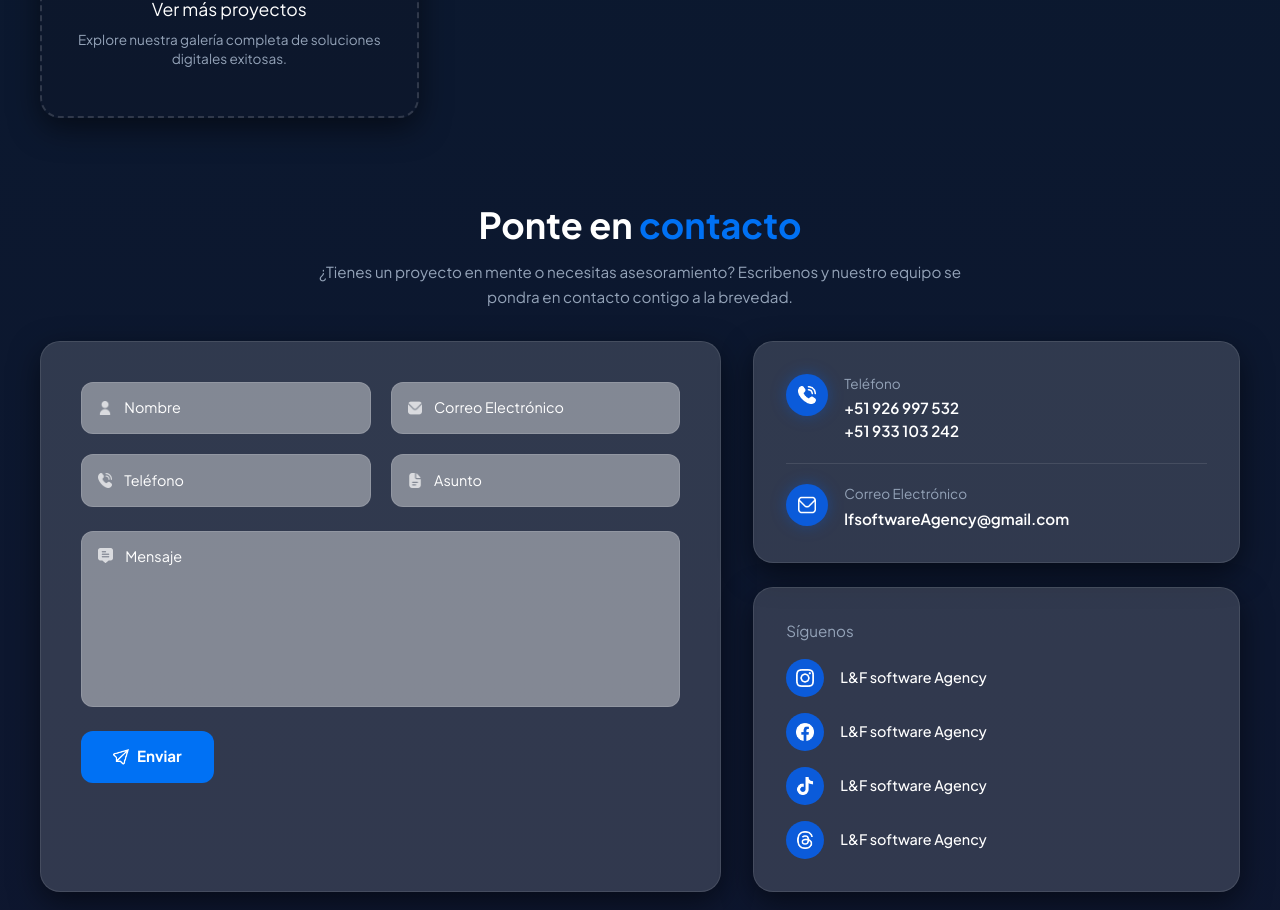
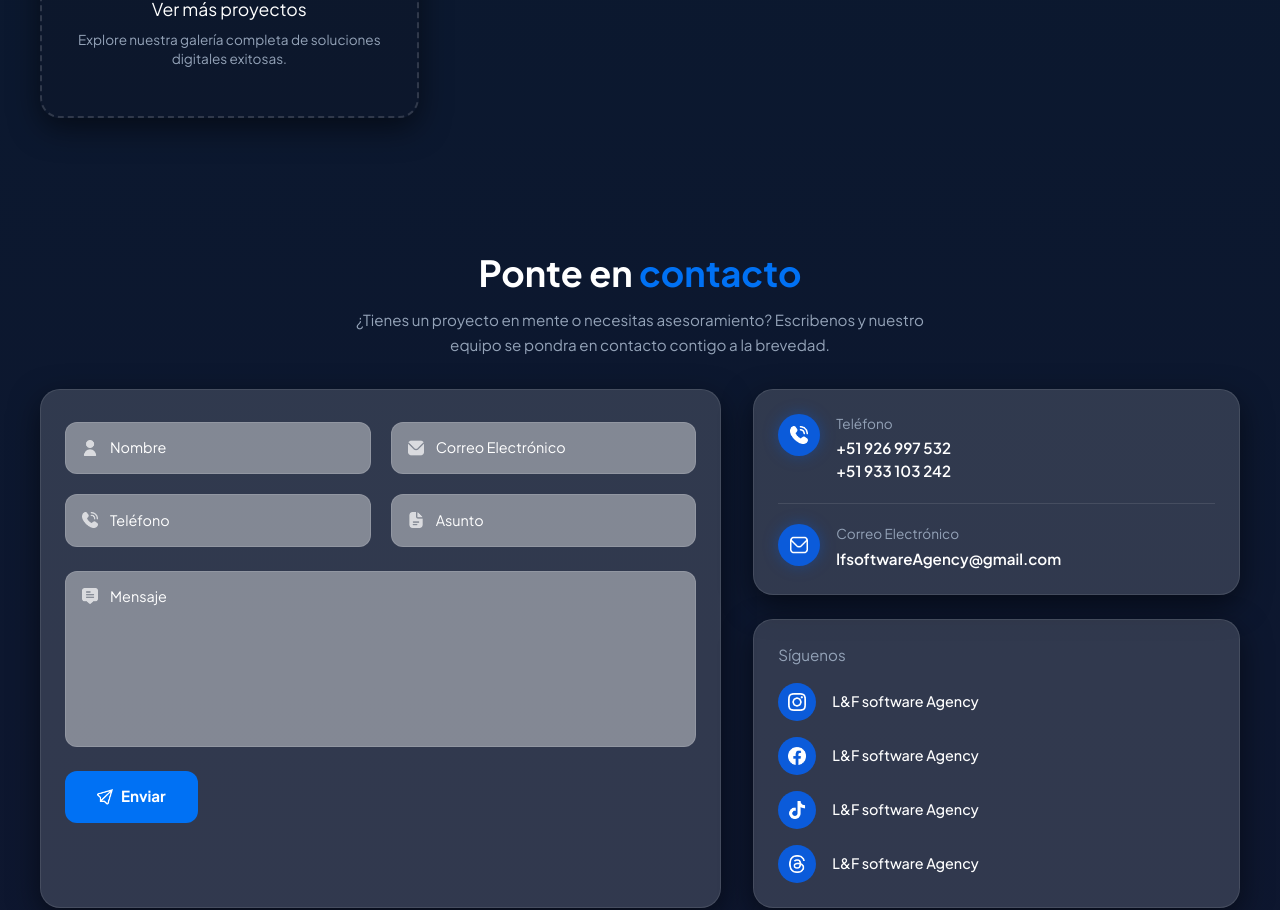
Before and after one commit to lfsoftwareagency/lf-website, a Next.js app: page / in a window 1280 px wide. Shown: the part 4972-5882 px from the top of the page. Built offline with nearby package versions, Linux system fonts and the light colour scheme.

Commit message:
actualizando css de contactos

```diff
--- a/app/sass/contacto.modulo.css
+++ b/app/sass/contacto.modulo.css
@@ -1,17 +1,21 @@
 @charset "UTF-8";
 .contacto_section {
   width: 100%;
-  padding: 1rem 2rem 4rem 2rem;
+  max-width: 100vw;
+  overflow-x: hidden;
+  padding: 4rem 1rem 4rem 1rem;
   scroll-margin-top: 70px;
   display: flex;
   flex-direction: column;
   align-items: center;
   font-family: "Plus Jakarta Sans", sans-serif;
+  box-sizing: border-box;
 }
 .contacto_section .contacto_header {
   text-align: center;
   max-width: 650px;
   margin-bottom: 2rem;
+  padding: 0 1rem;
 }
 .contacto_section .contacto_header .contacto_titulo {
   font-size: 2.25rem;
@@ -33,6 +37,7 @@
   gap: 2rem;
   width: 100%;
   max-width: 1200px;
+  box-sizing: border-box;
   /* Formulario Izquierda */
   /* Columna Derecha */
 }
@@ -40,11 +45,13 @@
   background: rgba(255, 255, 255, 0.15);
   border: 1px solid rgba(255, 255, 255, 0.1);
   border-radius: 1.25rem;
-  padding: 2.5rem;
+  padding: 2rem 1.5rem;
   box-shadow: 0 10px 30px rgba(0, 0, 0, 0.5);
   display: flex;
   flex-direction: column;
   gap: 1.5rem;
+  box-sizing: border-box;
+  width: 100%;
 }
 .contacto_section .contacto_container .contacto_form_card .form_grid {
   display: grid;
@@ -60,6 +67,8 @@
   border-radius: 0.75rem;
   padding: 0 1rem;
   transition: border-color 0.2s;
+  width: 100%;
+  box-sizing: border-box;
 }
 .contacto_section .contacto_container .contacto_form_card .input_box:focus-within {
   border-color: #0071f4;
@@ -70,6 +79,7 @@
   justify-content: center;
   margin-right: 0.75rem;
   opacity: 0.7;
+  flex-shrink: 0;
 }
 .contacto_section .contacto_container .contacto_form_card .input_box input {
   width: 100%;
@@ -79,6 +89,7 @@
   font-size: 0.9rem;
   padding: 0.9rem 0;
   font-family: inherit;
+  background: transparent;
 }
 .contacto_section .contacto_container .contacto_form_card .input_box input::placeholder {
   color: #ffffff;
@@ -136,13 +147,17 @@
   display: flex;
   flex-direction: column;
   gap: 1.5rem;
+  width: 100%;
+  box-sizing: border-box;
 }
 .contacto_section .contacto_container .contacto_info_columna .info_card {
   background: rgba(255, 255, 255, 0.15);
   border: 1px solid rgba(255, 255, 255, 0.1);
   border-radius: 1.25rem;
-  padding: 2rem;
+  padding: 1.5rem;
   box-shadow: 0 10px 30px rgba(0, 0, 0, 0.5);
+  box-sizing: border-box;
+  width: 100%;
 }
 .contacto_section .contacto_container .contacto_info_columna .info_card .info_row {
   display: flex;
@@ -170,6 +185,7 @@
   font-size: 0.95rem;
   color: #ffffff;
   font-weight: 600;
+  word-break: break-word;
 }
 .contacto_section .contacto_container .contacto_info_columna .info_card .separator_line {
   width: 100%;
@@ -216,8 +232,13 @@
 
 /* Responsividad para móviles y tablets */
 @media (max-width: 992px) {
+  .contacto_section {
+    padding: 4rem 1rem;
+  }
   .contacto_section .contacto_container {
     grid-template-columns: 1fr;
+    width: 100%;
+    padding: 0;
   }
   .contacto_section .contacto_container .contacto_form_card .form_grid {
     grid-template-columns: 1fr;
--- a/app/sass/contacto.modulo.scss
+++ b/app/sass/contacto.modulo.scss
@@ -6,17 +6,21 @@ $input_border: rgba(255, 255, 255, 0.12);
 
 .contacto_section {
   width: 100%;
-  padding: 1rem 2rem 4rem 2rem;
+  max-width: 100vw; // <-- Evita desbordamientos horizontales
+  overflow-x: hidden; // <-- Oculta cualquier elemento que sobresalga
+  padding: 4rem 1rem 4rem 1rem; // <-- Padding lateral más seguro en móviles (1rem)
   scroll-margin-top: 70px;
   display: flex;
   flex-direction: column;
   align-items: center;
   font-family: "Plus Jakarta Sans", sans-serif;
+  box-sizing: border-box;
 
   .contacto_header {
     text-align: center;
     max-width: 650px;
     margin-bottom: 2rem;
+    padding: 0 1rem; // Previene que el texto toque los bordes en pantallas chicas
 
     .contacto_titulo {
       font-size: 2.25rem;
@@ -42,17 +46,20 @@ $input_border: rgba(255, 255, 255, 0.12);
     gap: 2rem;
     width: 100%;
     max-width: 1200px;
+    box-sizing: border-box;
 
     /* Formulario Izquierda */
     .contacto_form_card {
       background: $bg_card;
       border: 1px solid $border_card;
       border-radius: 1.25rem;
-      padding: 2.5rem;
+      padding: 2rem 1.5rem; // Padding ajustado para móviles
       box-shadow: 0 10px 30px rgba(0, 0, 0, 0.5);
       display: flex;
       flex-direction: column;
       gap: 1.5rem;
+      box-sizing: border-box;
+      width: 100%; // Asegura que ocupe el 100% sin salirse
 
       .form_grid {
         display: grid;
@@ -69,6 +76,8 @@ $input_border: rgba(255, 255, 255, 0.12);
         border-radius: 0.75rem;
         padding: 0 1rem;
         transition: border-color 0.2s;
+        width: 100%;
+        box-sizing: border-box;
 
         &:focus-within {
           border-color: #0071f4;
@@ -80,6 +89,7 @@ $input_border: rgba(255, 255, 255, 0.12);
           justify-content: center;
           margin-right: 0.75rem;
           opacity: 0.7;
+          flex-shrink: 0;
         }
 
         input {
@@ -90,6 +100,7 @@ $input_border: rgba(255, 255, 255, 0.12);
           font-size: 0.9rem;
           padding: 0.9rem 0;
           font-family: inherit;
+          background: transparent;
 
           &::placeholder {
             color: $blanco;
@@ -160,13 +171,17 @@ $input_border: rgba(255, 255, 255, 0.12);
       display: flex;
       flex-direction: column;
       gap: 1.5rem;
+      width: 100%;
+      box-sizing: border-box;
 
       .info_card {
         background: $bg_card;
         border: 1px solid $border_card;
         border-radius: 1.25rem;
-        padding: 2rem;
+        padding: 1.5rem;
         box-shadow: 0 10px 30px rgba(0, 0, 0, 0.5);
+        box-sizing: border-box;
+        width: 100%;
 
         .info_row {
           display: flex;
@@ -196,6 +211,7 @@ $input_border: rgba(255, 255, 255, 0.12);
             font-size: 0.95rem;
             color: $blanco;
             font-weight: 600;
+            word-break: break-word; // Evita que correos largos rompan el diseño en móviles
           }
         }
 
@@ -257,12 +273,16 @@ $input_border: rgba(255, 255, 255, 0.12);
 /* Responsividad para móviles y tablets */
 @media (max-width: 992px) {
   .contacto_section {
+    padding: 4rem 1rem; // Asegura espacio a los lados en pantallas medianas y pequeñas
+
     .contacto_container {
       grid-template-columns: 1fr;
+      width: 100%;
+      padding: 0;
 
       .contacto_form_card {
         .form_grid {
-          grid-template-columns: 1fr;
+          grid-template-columns: 1fr; // Pone los inputs uno debajo de otro en celular
         }
       }
     }
```
Also changed, not shown: 1 other file (tests, documents, lock files or other folders).
